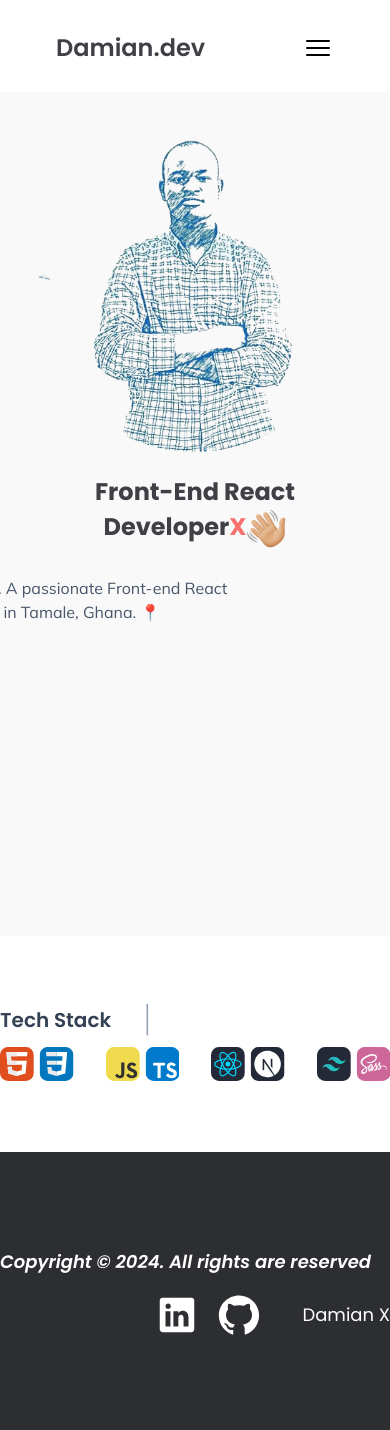
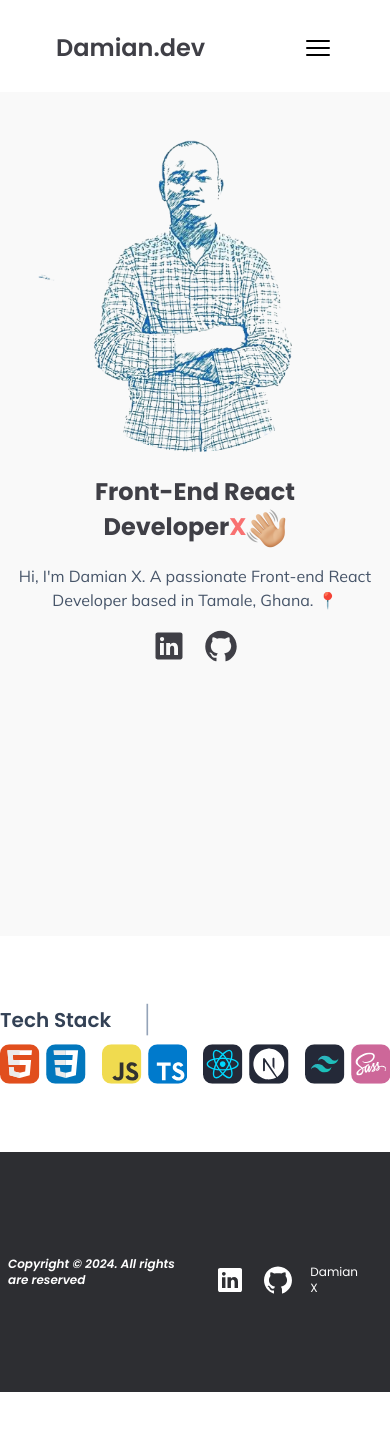
Before and after one commit to Sophianx234/Damian.dev, a React (Vite) app: page /home in a window 390 px wide. Shown: the top 1430 px of the page. After the commit the page ends 1392 px from the top, so only its background shows below. Built offline with nearby package versions, Linux system fonts and the light colour scheme.

Commit message:
implementing homepage responsive feature

```diff
--- a/src/ui/Footer.jsx
+++ b/src/ui/Footer.jsx
@@ -2,17 +2,17 @@ import Handles from "./Handles"
 
 function Footer() {
     return (
-        <div className="bg-[#2D2E32] py-24 md:px-10">
-            <div className="max-w-6xl mx-auto text-lg md:grid md:grid-cols-2 justify-between items-center ">
+        <div className="bg-[#2D2E32] py-24 md:px-10 px-2">
+            <div className="max-w-6xl mx-auto text-lg grid md:grid-cols-2 grid-cols-[2fr_1.5fr] justify-between items-center ">
 
-            <p className="text-white font-semibold italic ">
+            <p className="text-white font-semibold italic text-xs md:text-base ">
             Copyright © 2024. All rights are reserved
             </p>
-            <div className="flex justify-end  gap-10 ">
+            <div className="flex justify-end  gap-4 md:gap-10 px-6 ">
 
                 <Handles type='footer'/>
                 <div className="flex items-center justify-end pt-4 ">
-                    <p className="text-white font-mono antialiased font-normal ">
+                    <p className="text-white font-mono antialiased font-normal text-xs md:text-base">
                         Damian X
                         </p>
                 </div>
--- a/src/ui/Handles.jsx
+++ b/src/ui/Handles.jsx
@@ -4,13 +4,13 @@ import { NavLink } from "react-router-dom"
 
 function Handles({type}) {
     return (
-        <div className="space-x-4 items-center flex mt-4">
+        <div className="space-x-4 items-center flex mt-4 ">
             <NavLink to='https://www.linkedin.com/in/sophian-abdul-rahman-909125230/'>
 
-            <IoLogoLinkedin className='hover:fill-secondary-purple transition-all duration-200' size={type? 46:36} color={`${type?'#fff':'#3F3F46'}`}/>
+            <IoLogoLinkedin className={`hover:fill-secondary-purple transition-all duration-200 ${type&& 'size-8'}`} size={type? 46:36} color={`${type?'#fff':'#3F3F46'}`}/>
             </NavLink>
             <NavLink to='https://github.com/Sophianx234' >
-            <AiOutlineGithub className='hover:fill-secondary-purple transition-all duration-200' size={type? 46:36} color={`${type?'#fff':'#3F3F46'}`}/>
+            <AiOutlineGithub className={`hover:fill-secondary-purple transition-all  duration-200   ${type&& 'size-8'}`} size={type? 46:36} color={`${type?'#fff':'#3F3F46'}`}/>
 
             </NavLink>
         </div>
--- a/src/ui/Hero.jsx
+++ b/src/ui/Hero.jsx
@@ -10,7 +10,7 @@ function Hero() {
     <div className="md:grid lg:grid-cols-[2fr_1fr] md:grid-cols-[1fr_1fr]  flex-col-reverse flex items-center gap-8 md:max-w-6xl mx-auto md:pt-28 relative z-0
      ">
 
-      <div className="space-y-7">
+      <div className="md:space-y-7 flex space-y-4 flex-col sm:space-y-4 items-center justify-center">
         <h1 className="md:text-4xl
         lg:text-7xl antialiased text-zinc-700 sm:text-center  sm:text-3xl text-2xl  text-center md:text-left  font-bold  md:w-80 lg:w-full mt-8
          ">
@@ -20,7 +20,7 @@ function Hero() {
               <span className="text-red-400 sm:text-yellow-300 md:text-blue-200">X</span><img src="./images/waving.png" className="md:w-[4rem] w-10 inline" alt="" />
             </span>
         </h1>
-        <p className=" w-[40rem] lg:text-xl md:text-lg font-[Mulish] text-base items-center sm:text-center text-slate-600 md:pl-1 ">
+        <p className=" w-[40rem] lg:text-xl md:text-lg font-[Mulish] text-base text-center sm:text-center text-slate-600 md:pl-1 ">
           Hi, I'm Damian X. A passionate Front-end React <br /> Developer based in
           Tamale, Ghana. 📍
         </p>
--- a/src/ui/IconsStack.jsx
+++ b/src/ui/IconsStack.jsx
@@ -1,6 +1,6 @@
 function IconsStack({children}) {
     return (
-        <div className="flex gap-8">
+        <div className="flex gap-4 md:gap-8">
             {children}
         </div>
     )
```
